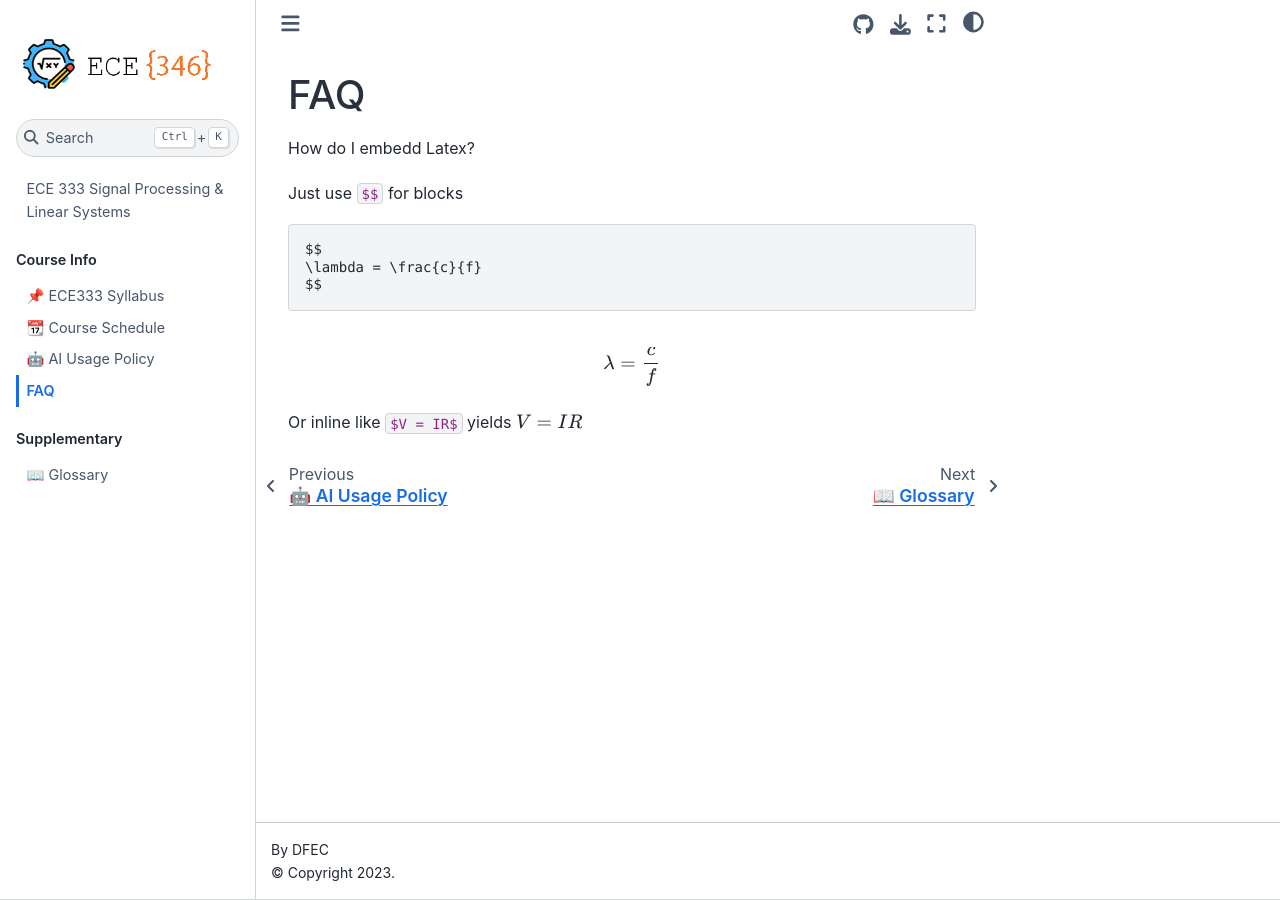
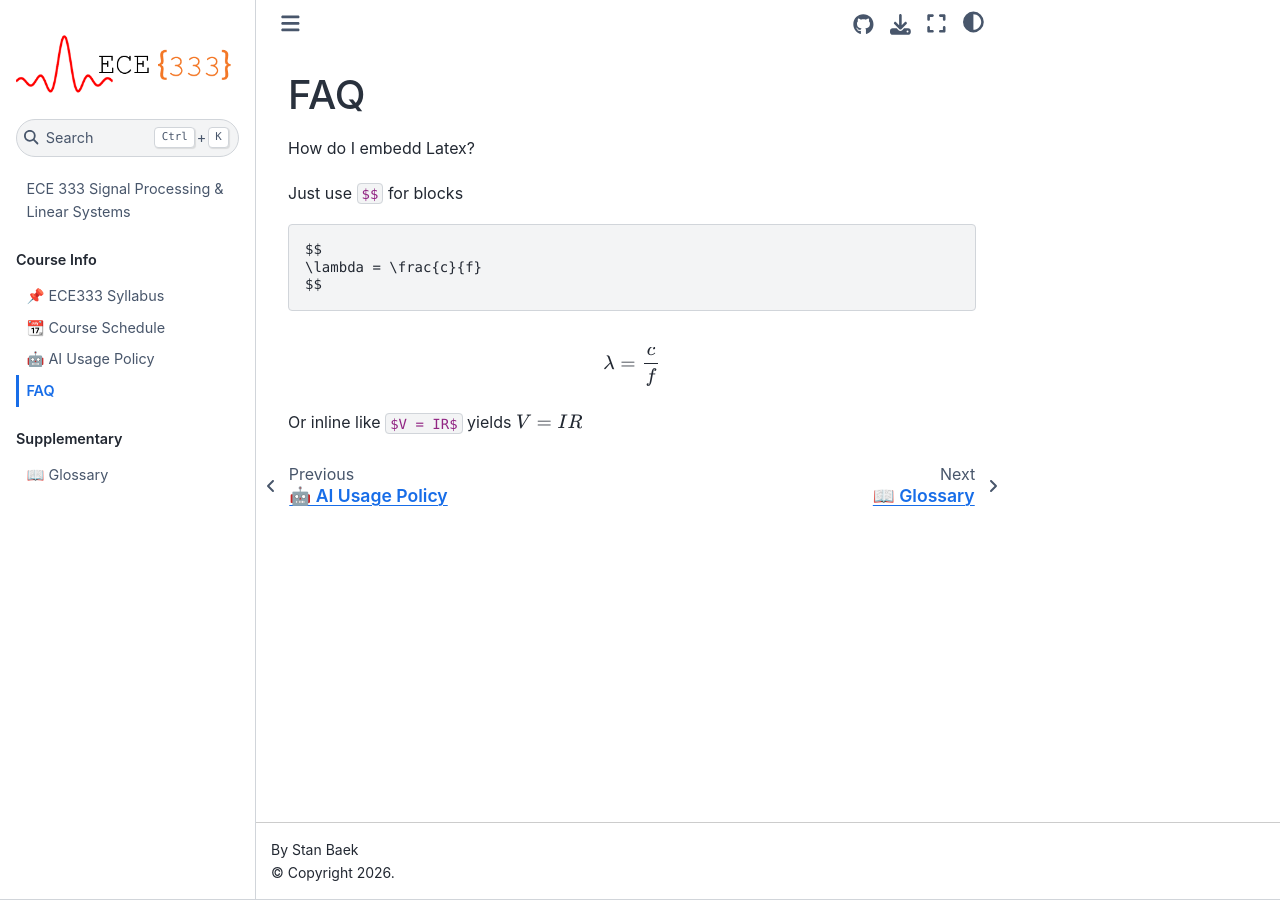
Before and after one commit to USAFA-ECE/ece333, a Jupyter Book: the page built from book/faq.md, in a window 1280 px wide. Built offline with Jupyter Book 1.0.4 settings and Sphinx 7.4.7 and the Sphinx Book theme 1.1.4, drawn with Linux system fonts in a browser that asks for light colours.

Commit message:
Updated favicon

```diff
--- a/book/_config.yml
+++ b/book/_config.yml
@@ -3,9 +3,9 @@
 # Learn more at https://jupyterbook.org/customize/config.html
 
 title: My sample book
-author: DFEC
-logo: logo.png
-copyright: '2023'
+author: Stan Baek
+logo: ece333.png
+copyright: '2026'
 
 # Force re-execution of notebooks on each build.
 # See https://jupyterbook.org/content/execute.html
@@ -19,7 +19,7 @@
 # Define the name of the latex output file for PDF builds
 latex:
   latex_documents:
-    targetname: book.tex
+    targetname: ece333.tex
 
 # Add a bibtex file so that we can create citations
 # bibtex_bibfiles:
```
Also changed, not shown: book/SincFunc.png (added), book/ece333.png (added), book/ece346.png (deleted), book/favicon.png (added), book/favicon_2.ico (renamed from book/favicon.ico), book/logo.png (deleted).
